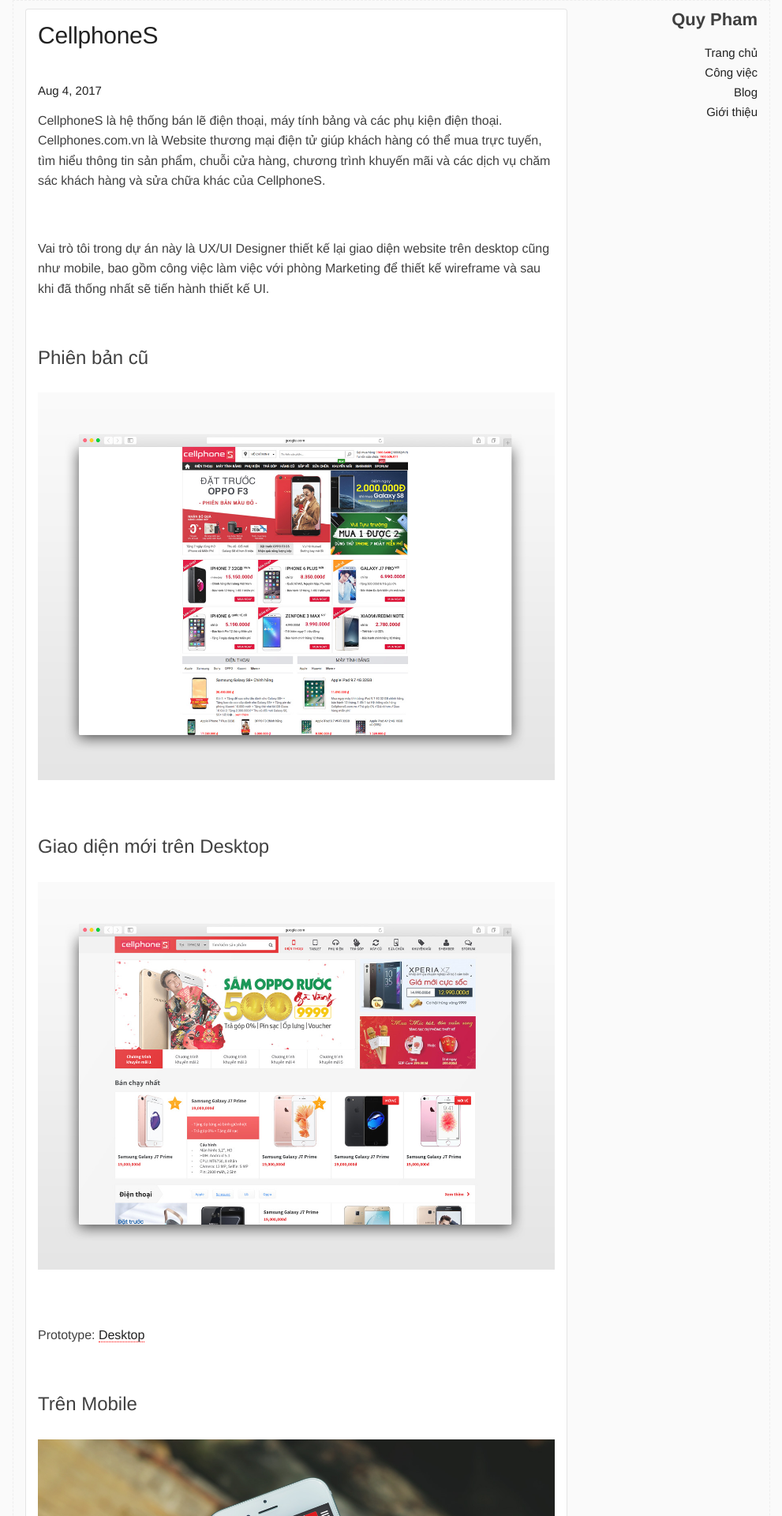
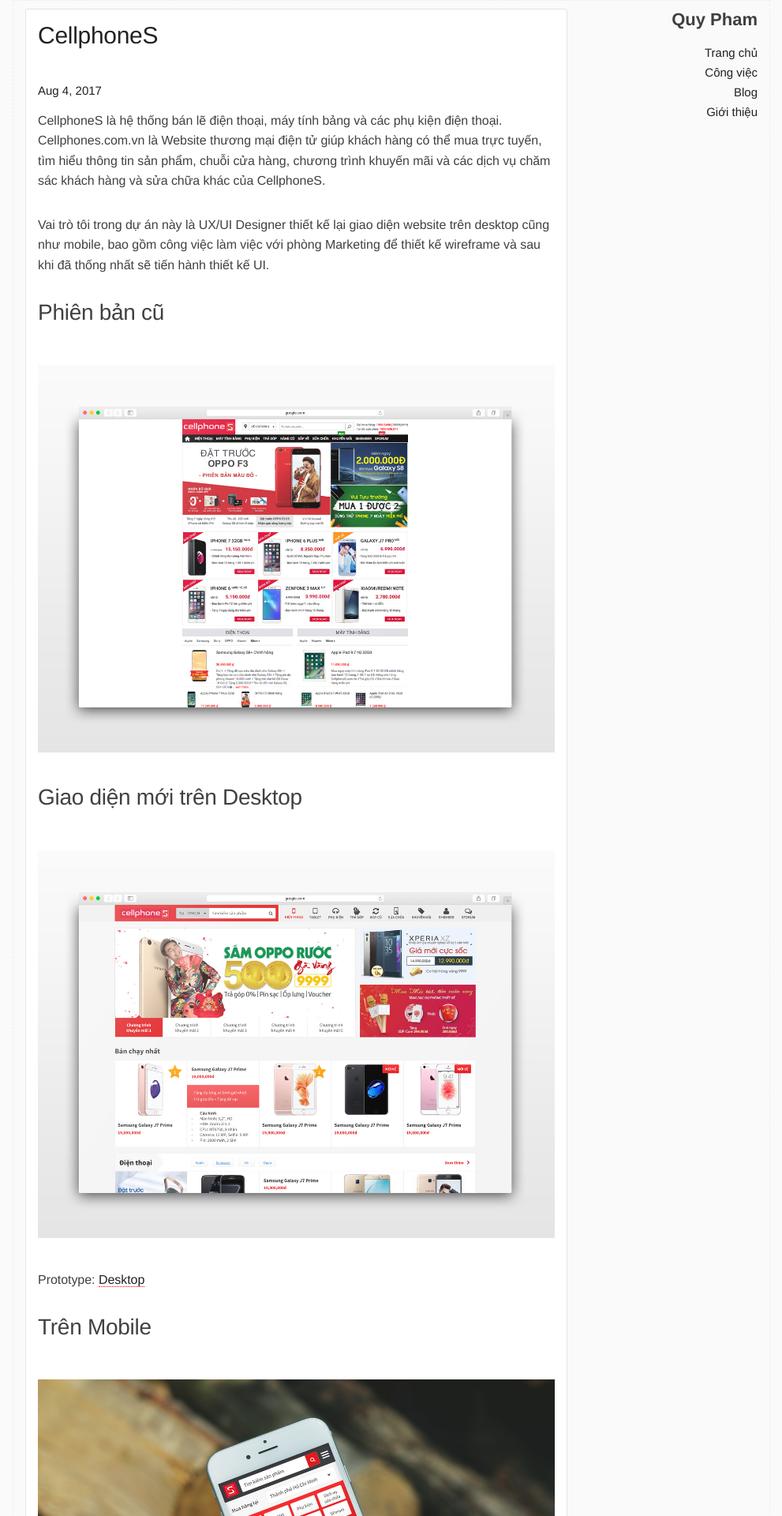
Before and after one commit to superstar109/personal-site, a Jekyll site: the page built from _posts/2011-08-04-cellphones.markdown, in a window 1280 px wide. Shown: the top 1920 px of the page at 79% size, without its empty margins (144-1135 px from the left). Built offline with Jekyll 4.4.1, drawn with Linux system fonts in a browser that asks for light colours.

Commit message:
*update content

```diff
--- a/css/main.scss
+++ b/css/main.scss
@@ -283,8 +283,15 @@
   p{
     font-size:16px;
     line-height: 1.6;
-    margin-bottom: $spacing-unit*2;
+    margin-bottom: $spacing-unit;
     letter-spacing: -0.003em;
+  }
+  h1{
+    font-size: 28px;
+    line-height: 1.2;
+    margin-bottom: 40px;
+    font-weight: 500;
+    letter-spacing: -0.01em;
   }
   h2{
     font-size: 24px;
```
Also changed, not shown: 2 other files.
